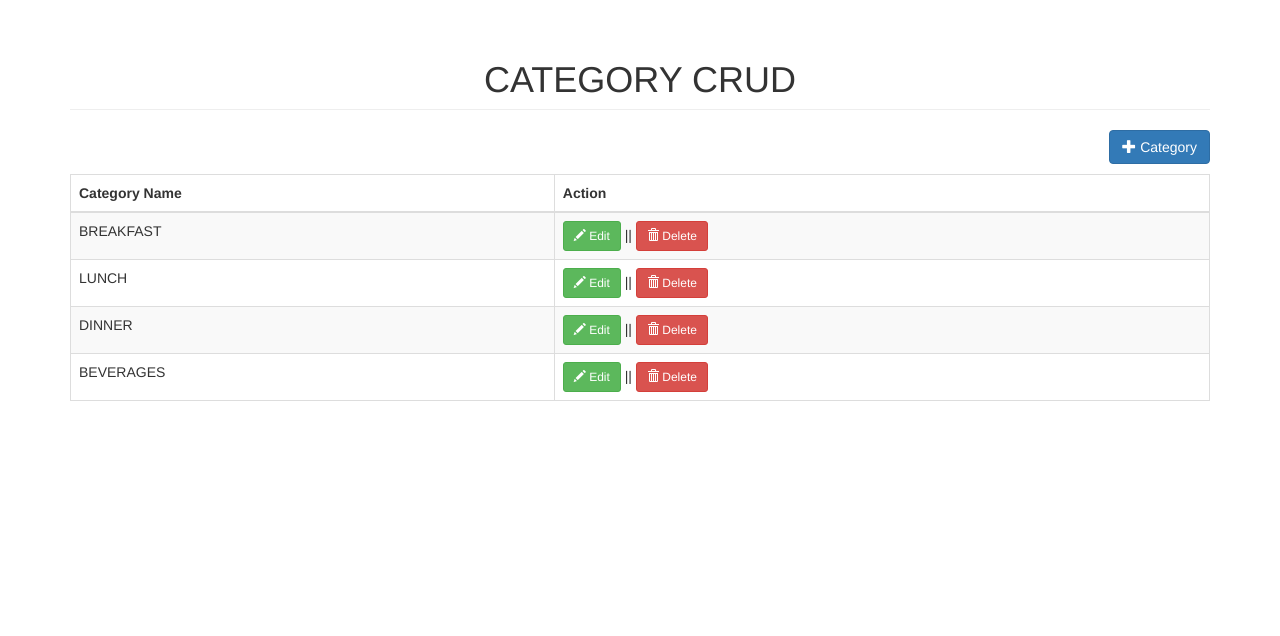
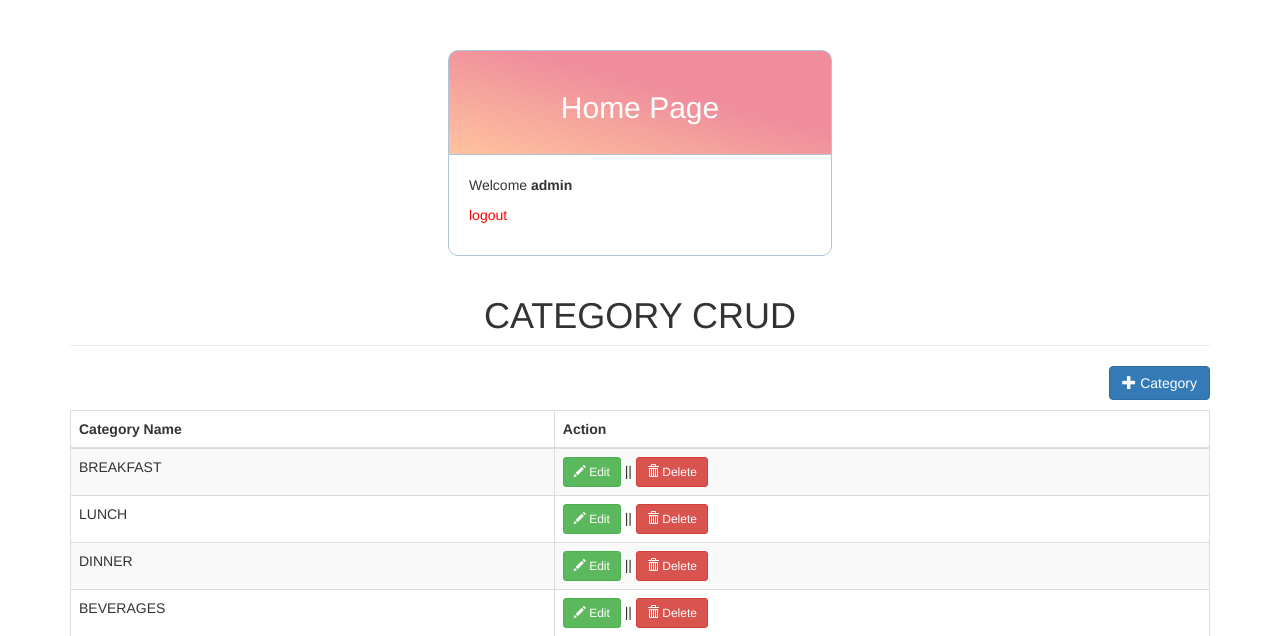
Before and after one commit to Svastikkka/FOODSHALA, a PHP site: page /Admin/index.php in a window 1280 px wide. Shown: the part 52-688 px from the top of the page. Run offline with PHP 8.4, Linux system fonts and the light colour scheme; a user stored in the database is signed in; data comes from the database, SQL or seed files in the repository; some libraries are stand-ins or nearby versions.

Commit message:
Update navbar.php

```diff
--- a/Admin/navbar.php
+++ b/Admin/navbar.php
@@ -1,3 +1,19 @@
+<?php
+  session_start();
+
+  if (!isset($_SESSION['admin_username'])) {
+  	$_SESSION['msg'] = "You must log in first";
+  	header('location: login.php');
+  }
+  if (isset($_GET['logout'])) {
+  	session_destroy();
+  	unset($_SESSION['admin_username']);
+  	header("location: login.php");
+  }
+?>
+
+
+
 <nav class="navbar navbar-default">
   <div class="container">
     <!-- Brand and toggle get grouped for better mobile display -->
@@ -12,3 +28,28 @@
     </div>
   </div><!-- /.container-fluid -->
 </nav>
+
+
+
+<div class="header">
+	<h2>Home Page</h2>
+</div>
+ <div class="user-content">
+  	<!-- notification message -->
+  	<?php if (isset($_SESSION['success'])) : ?>
+      <div class="error success" >
+      	<h3>
+          <?php
+          	echo $_SESSION['success'];
+          	unset($_SESSION['success']);
+          ?>
+      	</h3>
+      </div>
+  	<?php endif ?>
+
+    <!-- logged in user information -->
+    <?php  if (isset($_SESSION['admin_username'])) : ?>
+    	<p>Welcome <strong><?php echo $_SESSION['admin_username']; ?></strong></p>
+    	<p> <a href="index.php?logout='1'" style="color: red;">logout</a> </p>
+    <?php endif ?>
+</div>
```
